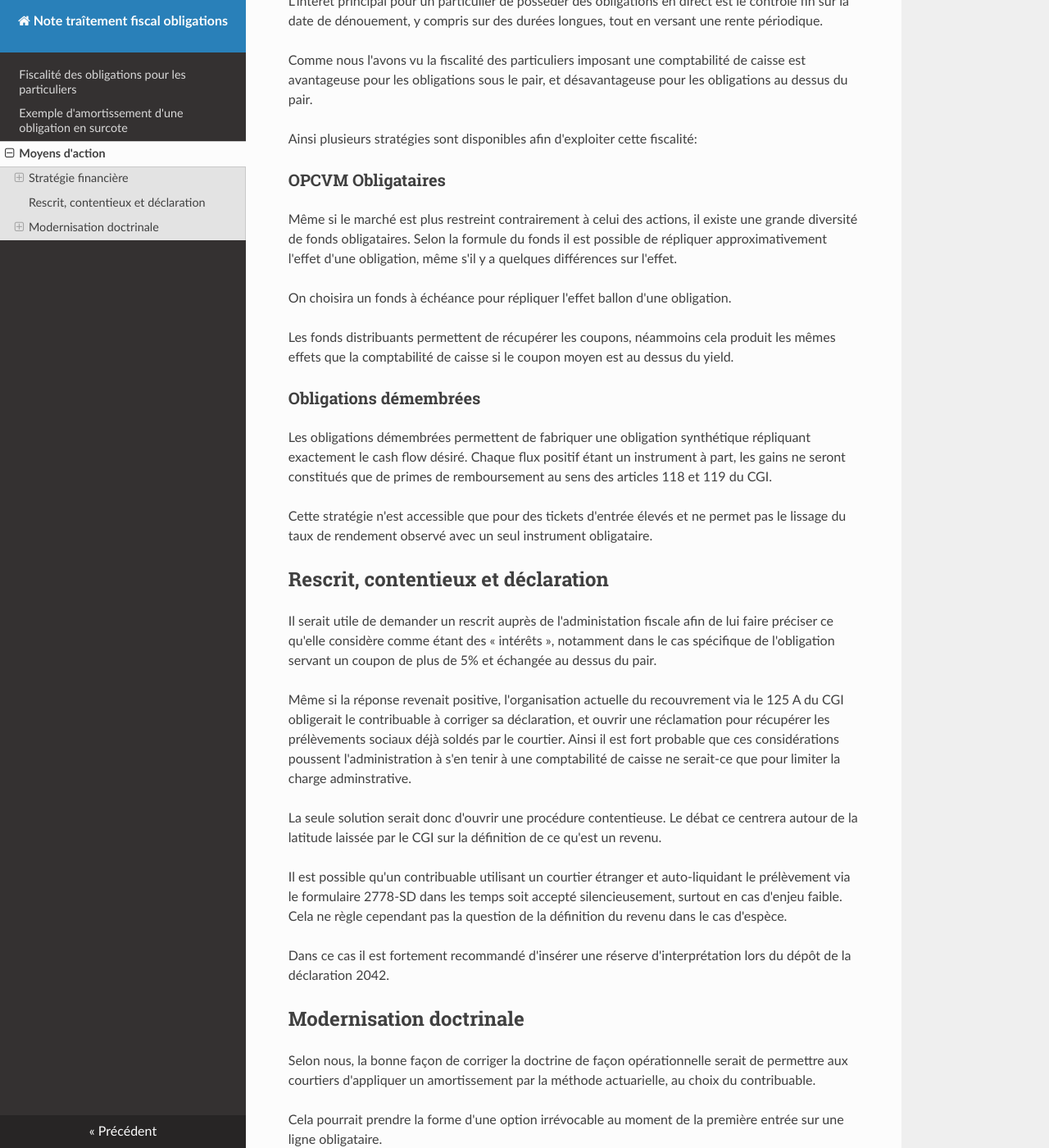
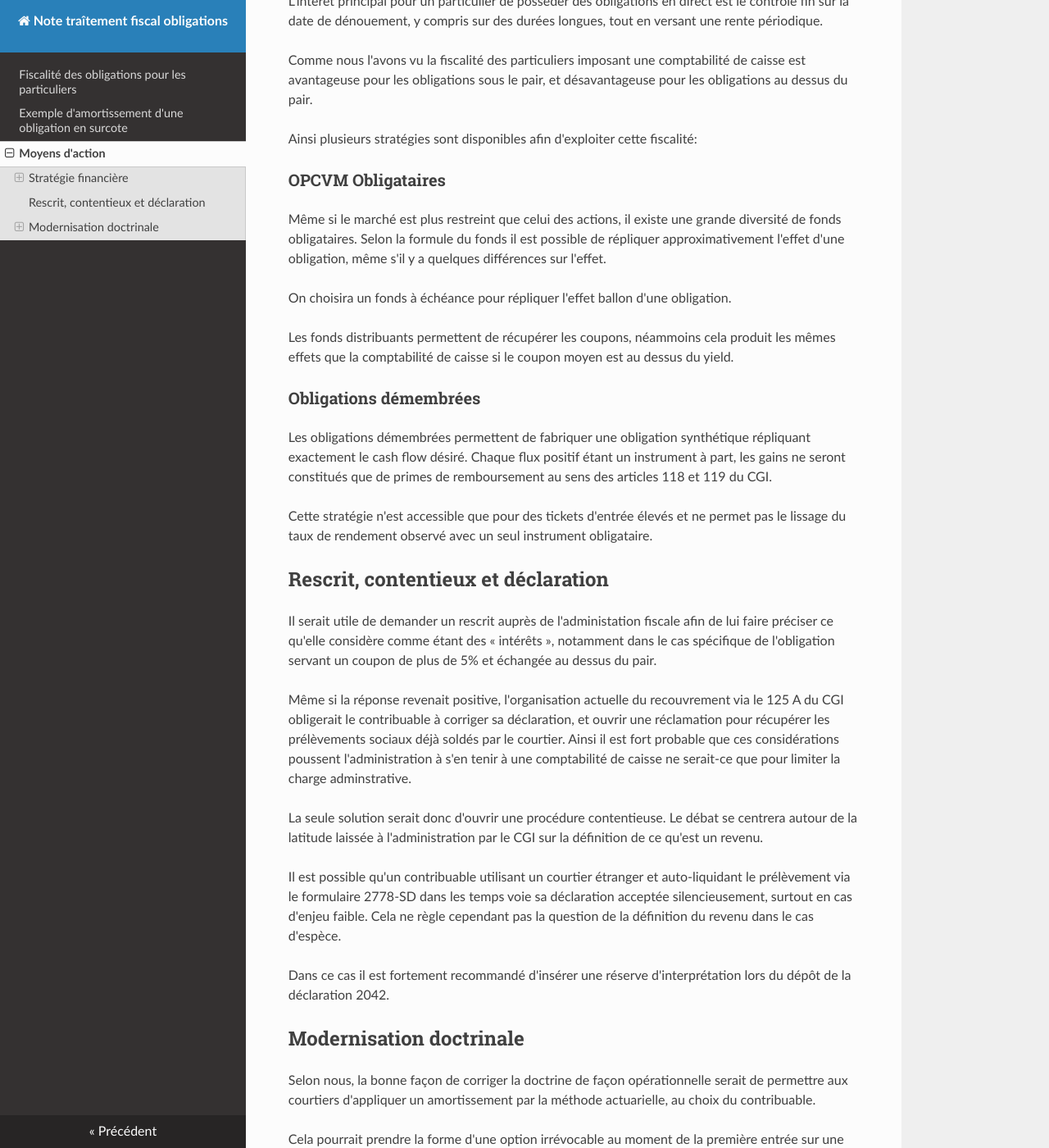
Before and after one commit to ConscritNeuneu/note-traitement-fiscal-obligations, an MkDocs documentation site: the page built from docs/moyens_action.md, in a window 1280 px wide and 1400 px high, scrolled down 226 px. Shown: the whole window at 82% size. Built offline with MkDocs 1.6.1, drawn with Linux system fonts in a browser that asks for light colours; nearby versions of some CDN libraries.

Commit message:
Small fixes

```diff
--- a/docs/moyens_action.md
+++ b/docs/moyens_action.md
@@ -15,7 +15,7 @@ fiscalité:
 
 ### OPCVM Obligataires
 
-Même si le marché est plus restreint contrairement à celui des actions, il
+Même si le marché est plus restreint que celui des actions, il
 existe une grande diversité de fonds obligataires. Selon la formule du
 fonds il est possible de répliquer approximativement l'effet d'une
 obligation, même s'il y a quelques différences sur l'effet.
@@ -53,13 +53,13 @@ considérations poussent l'administration à s'en tenir à une comptabilité de
 caisse ne serait-ce que pour limiter la charge adminstrative.
 
 La seule solution serait donc d'ouvrir une procédure contentieuse. Le débat
-ce centrera autour de la latitude laissée par le CGI sur la définition de ce
-qu'est un revenu.
+se centrera autour de la latitude laissée à l'administration par le CGI sur
+la définition de ce qu'est un revenu.
 
 Il est possible qu'un contribuable utilisant un courtier étranger et
-auto-liquidant le prélèvement via le formulaire 2778-SD dans les temps soit
-accepté silencieusement, surtout en cas d'enjeu faible. Cela ne règle
-cependant pas la question de la définition du revenu dans le cas
+auto-liquidant le prélèvement via le formulaire 2778-SD dans les temps voie
+sa déclaration acceptée silencieusement, surtout en cas d'enjeu faible. Cela
+ne règle cependant pas la question de la définition du revenu dans le cas
 d'espèce.
 
 Dans ce cas il est fortement recommandé d'insérer une réserve
```
Also changed, not shown: docs/index.md (+2 -1 lines).
